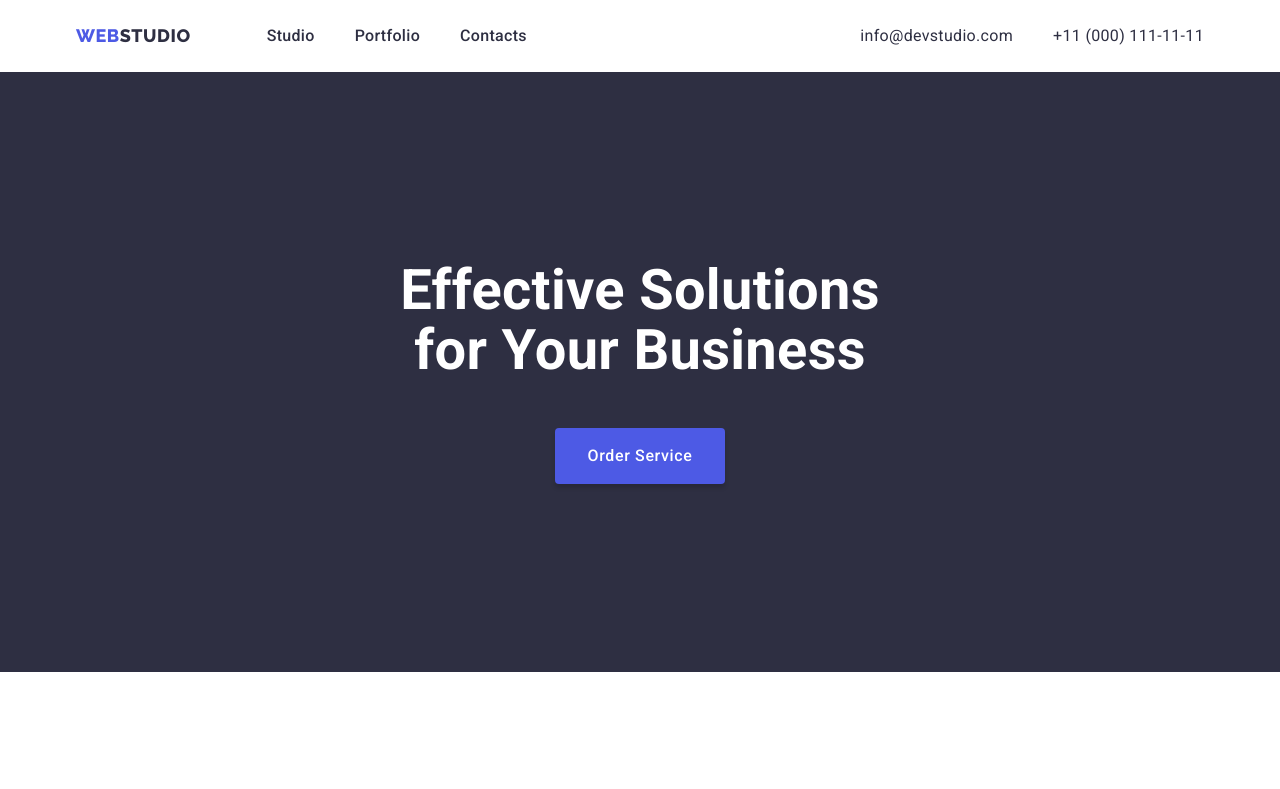
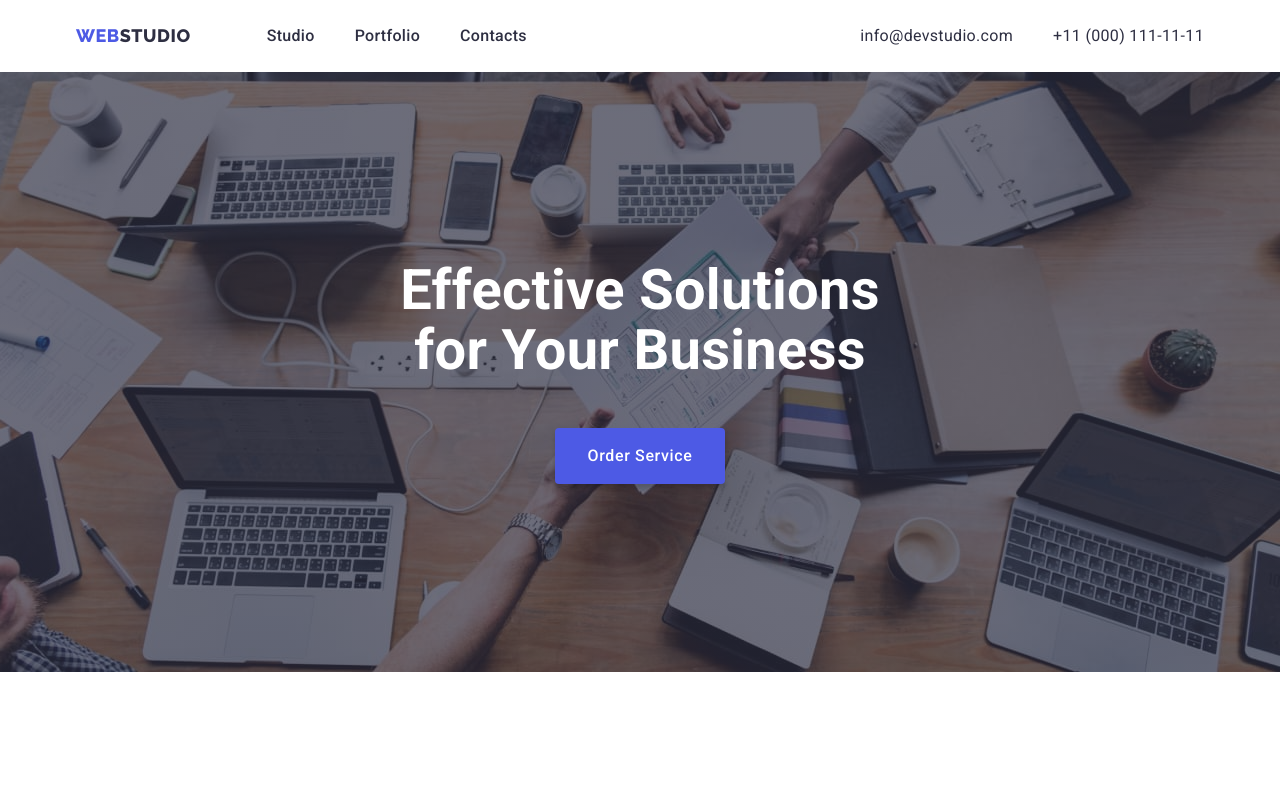
Before and after one commit to Jarylov/goit-markup-hw-04, a plain HTML site: page index.html in a window 1280 px wide. Shown: the top 789 px of the page. Drawn offline with nearby package versions, Linux system fonts and the light colour scheme; files whose address does not match are found by name.

Commit message:
update sites

```diff
--- a/css/styles.css
+++ b/css/styles.css
@@ -10,6 +10,7 @@
 
 
     /* BG colors */
+    --primary-bg-cl: rgba(46, 47, 66, 0.7);
     --secondary-bg-cl: #4D5AE5;
     --light-bg: #F4F4FD;
     --dark-bg: #2E2F42;
@@ -138,9 +139,15 @@ color: var(--secondary-bg-cl);
 
 .hero {
 height: 600px;
-background: #2E2F42;
+background-color: #2E2F42;
 padding-top: 188px;
 padding-bottom: 188px;
+
+background-image: linear-gradient(rgba(46, 47, 66, 0.7),rgba(46, 47, 66, 0.7)), url(../images/people-office\ 1.jpg);
+background-size: 1440рх cover;
+
+background-position: center;
+background-repeat: no-repeat;
 }
 
 .hero-title {
```
Also changed, not shown: images/Dark-bg.png (added), images/people-office 1.jpg (added).
